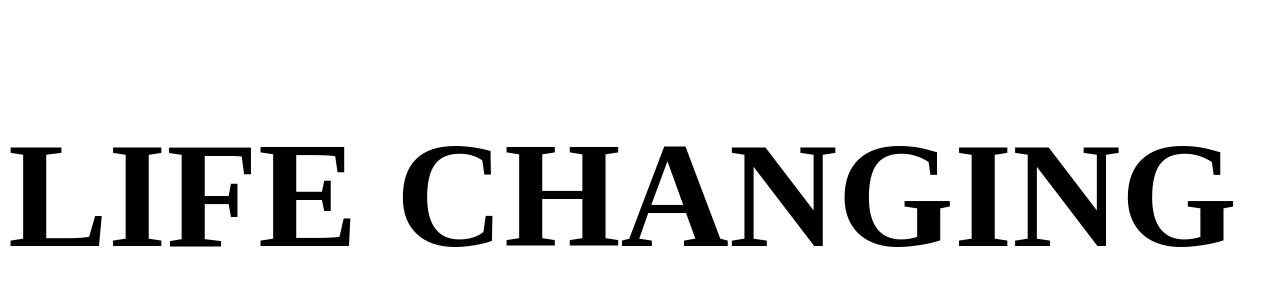
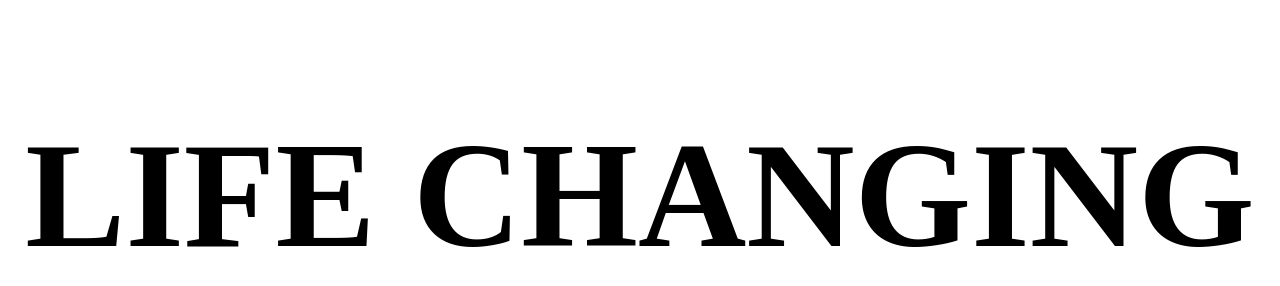
Before and after one commit to glynn315/portfolio.io, a plain HTML site: page index.html in a window 1280 px wide. Drawn offline with Linux system fonts and the light colour scheme.

Commit message:
Update index.html

```diff
--- a/index.html
+++ b/index.html
@@ -7,7 +7,7 @@
     <style>
     body{
         display:flex;
-        jusify-content:center;
+        justify-content:center;
         align-items:center;
     }
     h1{
```
